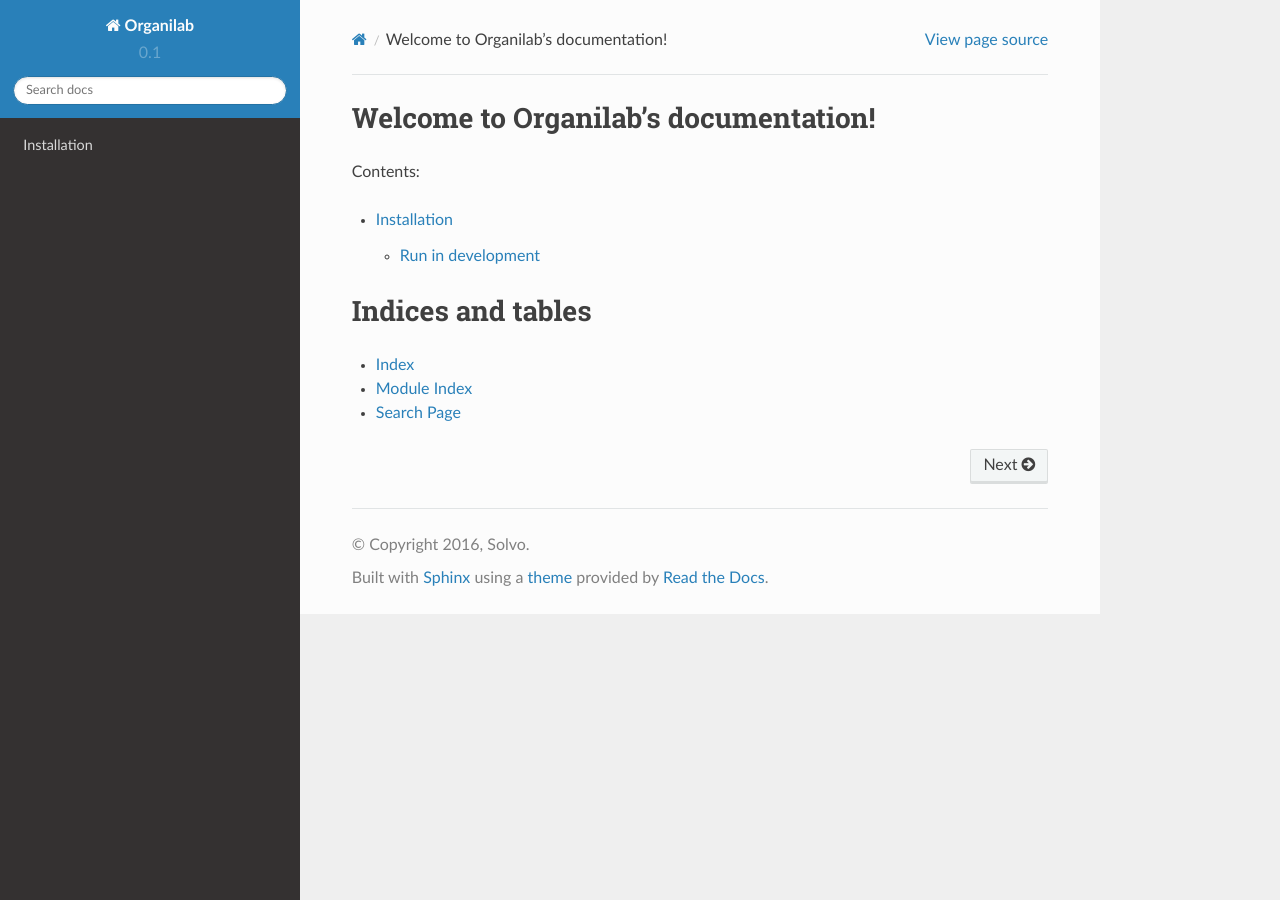
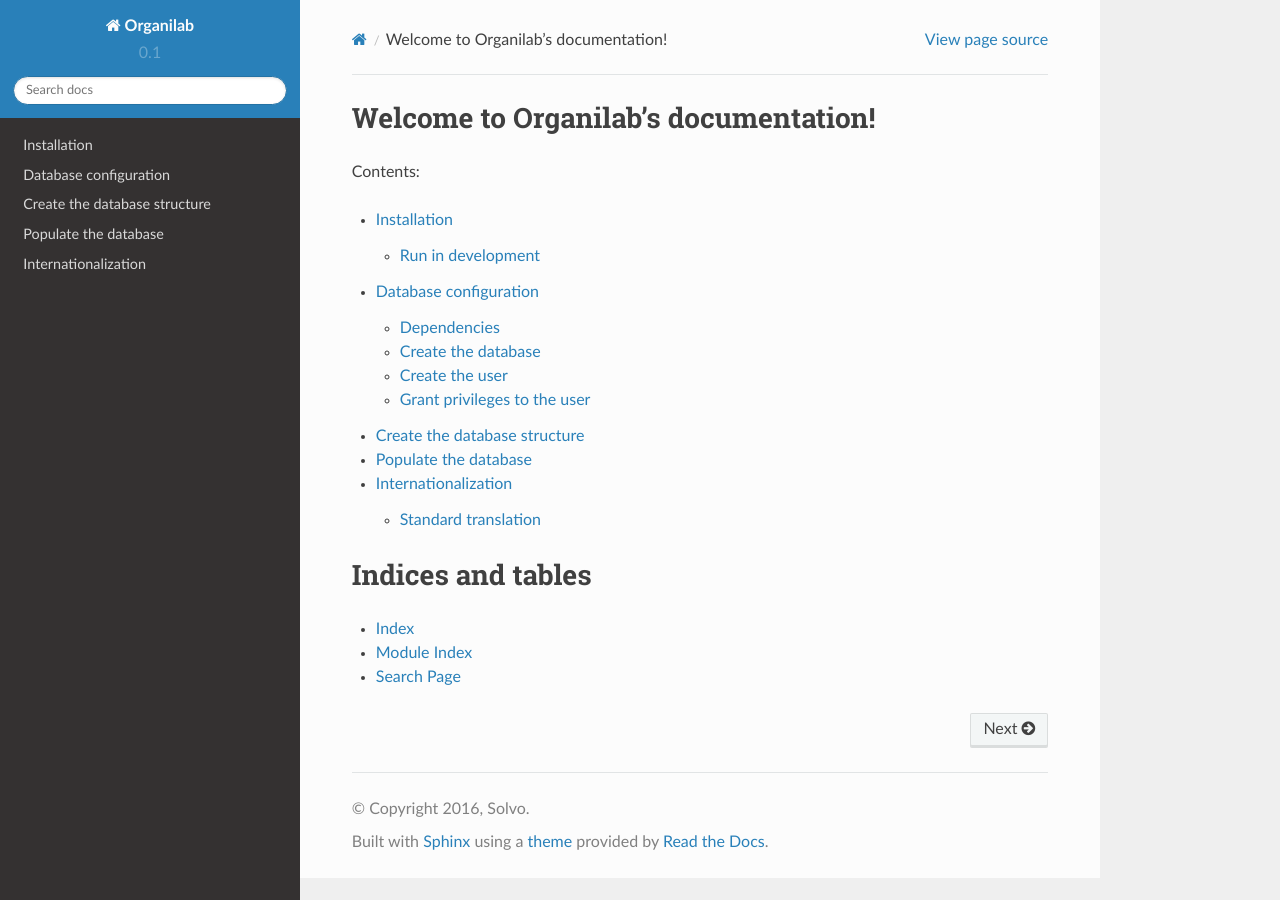
Before and after one commit to Solvosoft/organilab_docs, a Sphinx documentation site: the page built from source/index.rst, in a window 1280 px wide. Built offline with Sphinx 7.4.7 and the Read the Docs theme 2.0.0, drawn with Linux system fonts in a browser that asks for light colours.

Commit message:
Indexing internationalization and db config in docs

```diff
--- a/source/index.rst
+++ b/source/index.rst
@@ -12,6 +12,8 @@
    :maxdepth: 2
 
    installation
+   database_configuration
+   internationalization
 
 
 Indices and tables
```
